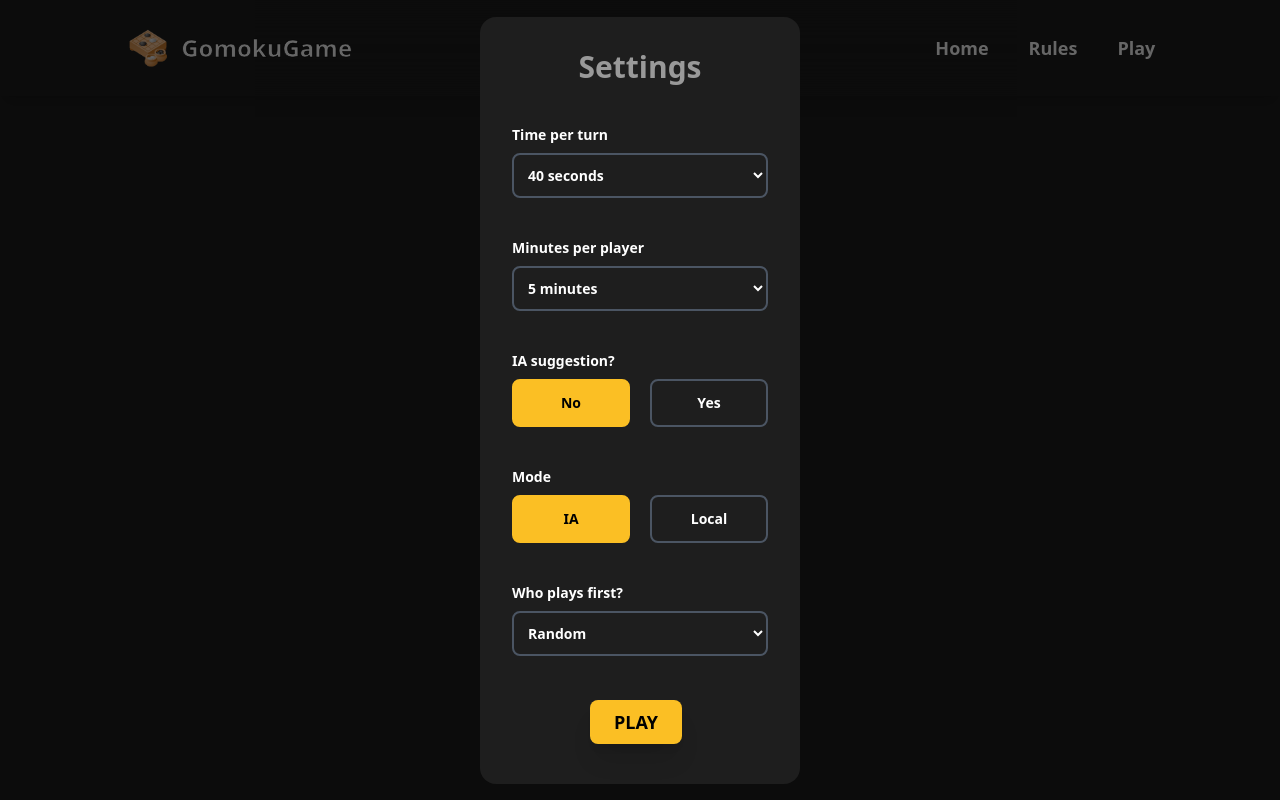
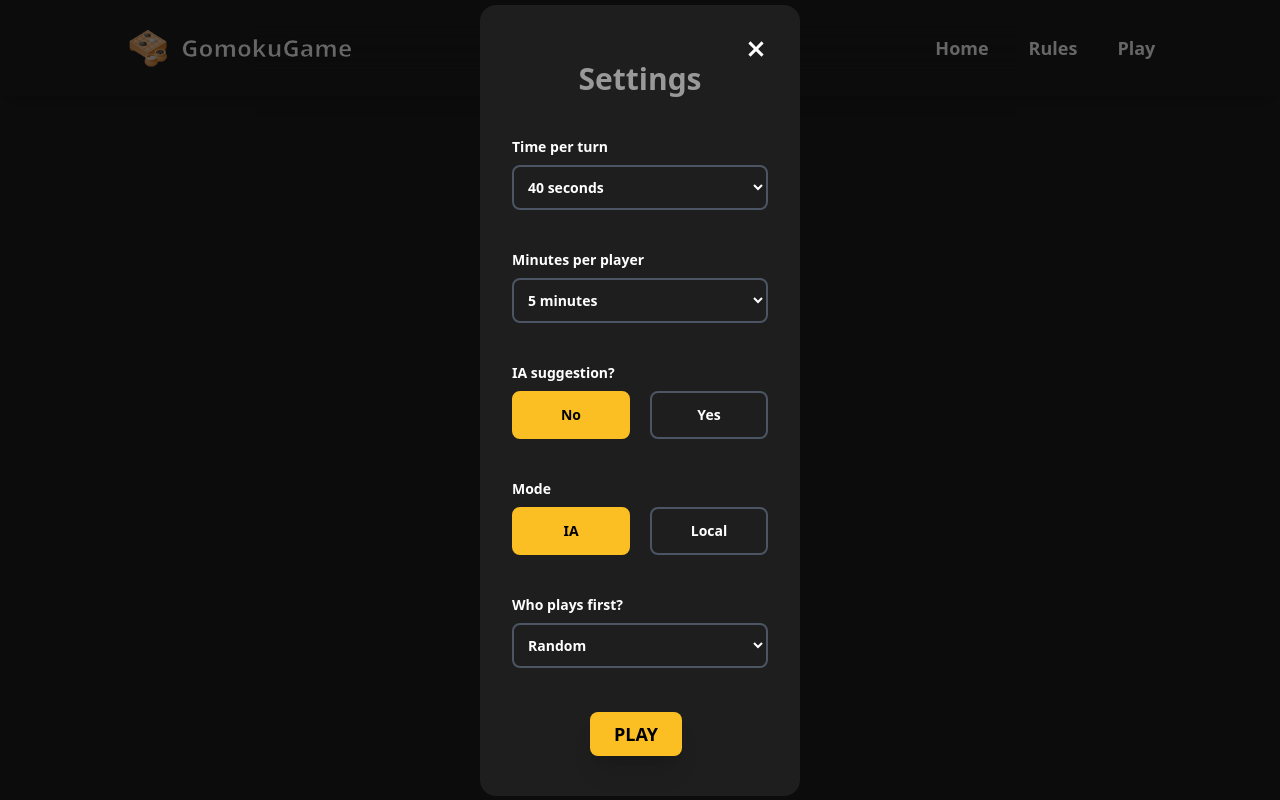
Before and after one commit to peachApeach/app_gomoku, a Vue app in the folder frontend/app/: page /#/game in a window 1280 px wide. Built offline with nearby package versions, Linux system fonts and the light colour scheme.

Commit message:
🏆 : End of ALLLLL.

```diff
--- a/frontend/app/src/views/GameView.vue
+++ b/frontend/app/src/views/GameView.vue
@@ -47,7 +47,7 @@
   </Modal>
 
 
-  <Modal :modal-active="generatorModalActive" @close-modal="toggleGeneratorModal">
+  <Modal :modal-active="generatorModalActive" @close-modal="toggleGeneratorModal" :close-button="true">
     <h1 class="text-high-contrast-text mb-5 text-center text-3xl font-bold">Settings</h1>
 
     <div class="flex w-full flex-col items-start py-5">
```
